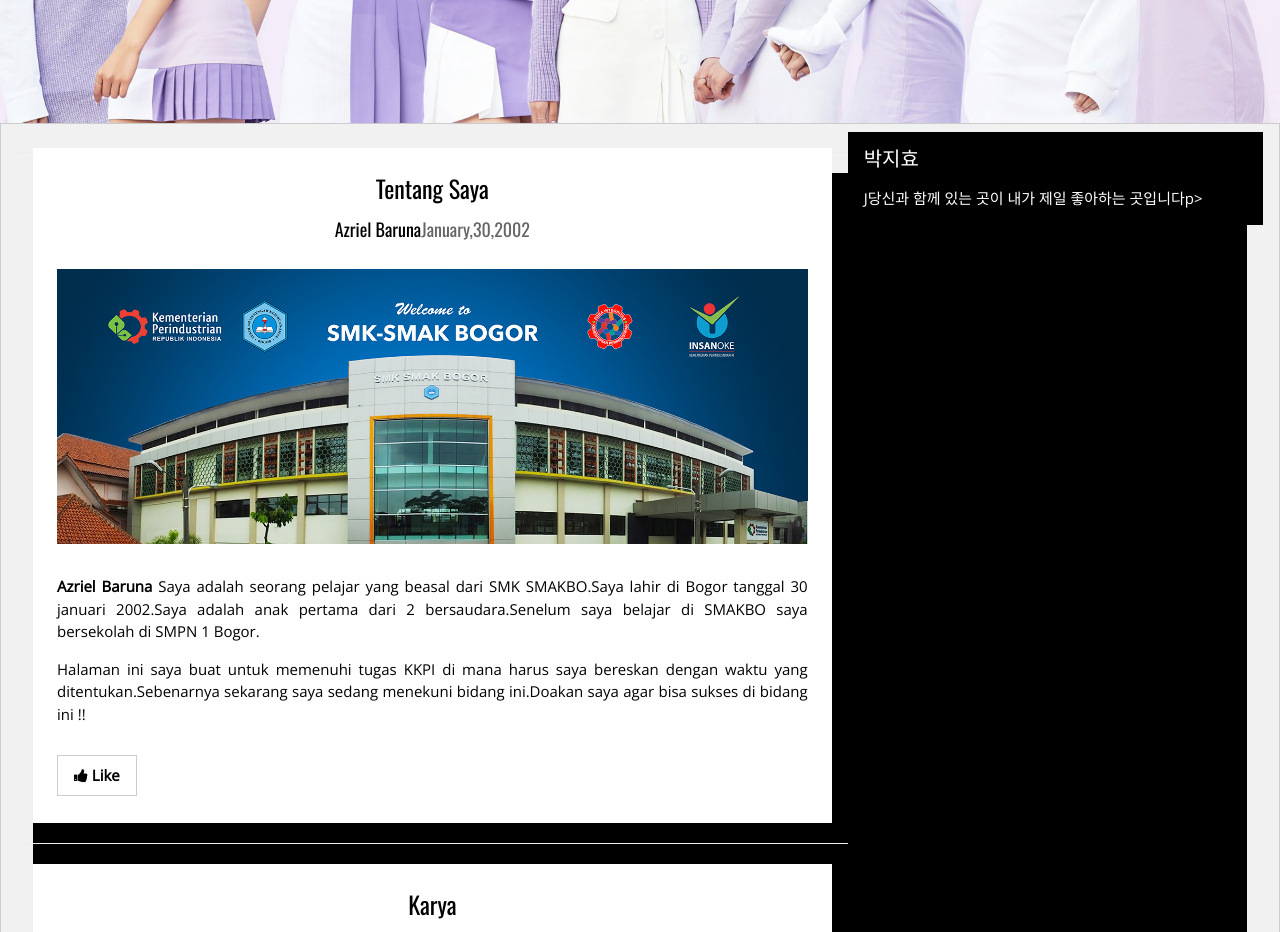
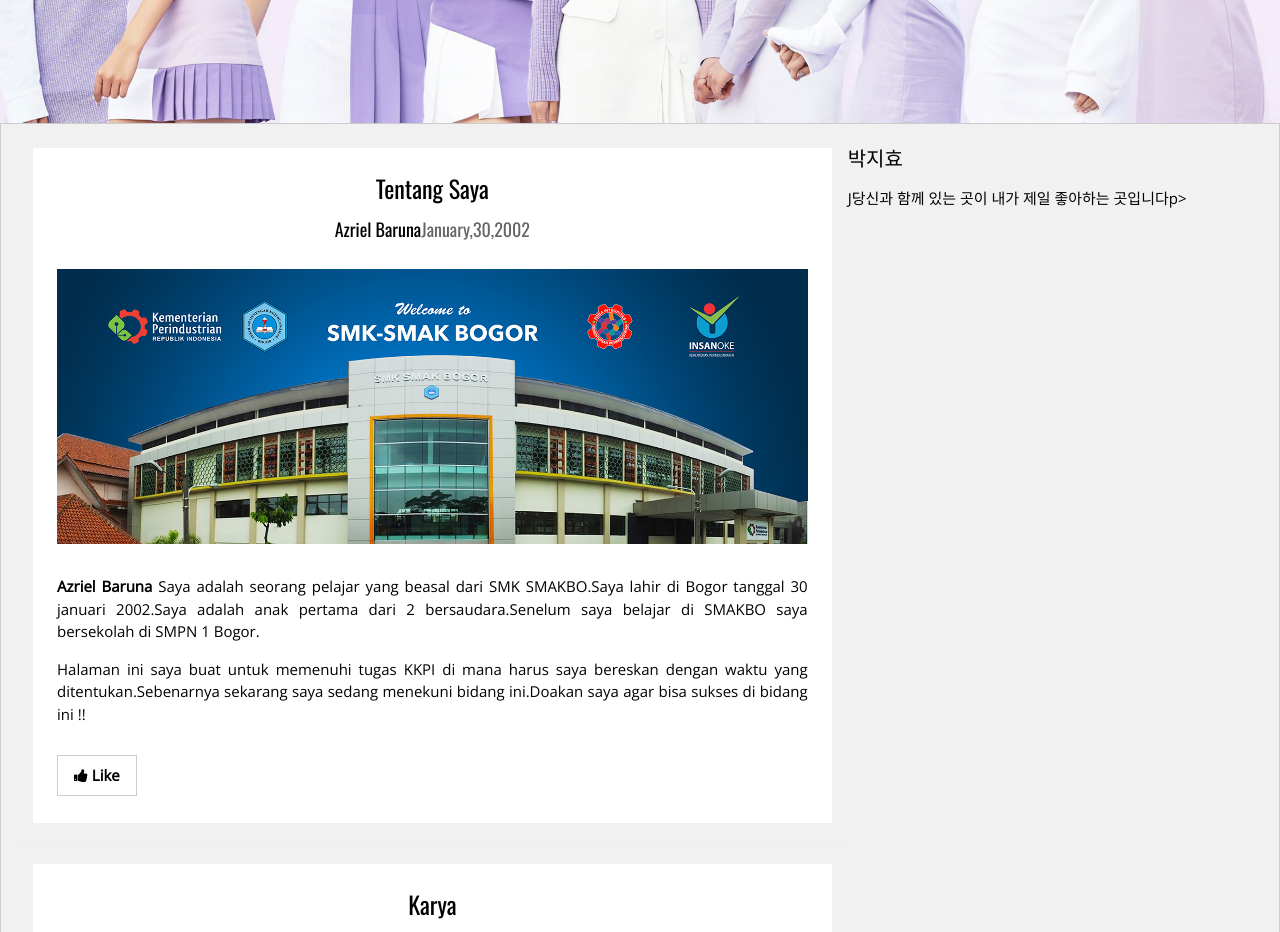
Before and after one commit to AzrielBaruna/AzrielBaruna.github.io, a plain HTML site: page index.html in a window 1280 px wide. Shown: the part 880-1812 px from the top of the page. Drawn offline with nearby package versions, Linux system fonts and the light colour scheme.

Commit message:
Update index.html

```diff
--- a/index.html
+++ b/index.html
@@ -148,12 +148,12 @@
     <!-- About/Information menu -->
     <div class="w3-col l4">
 
-       <div class="w3-container w3-black">
+
           <h4>박지효 </h4>
           <p>J당신과 함께 있는 곳이 내가 제일 좋아하는 곳입니다p>
         </div>
       </div>
-      <hr>
+
 
       <!-- Posts -->
       <div class="w3-white w3-margin">
```
